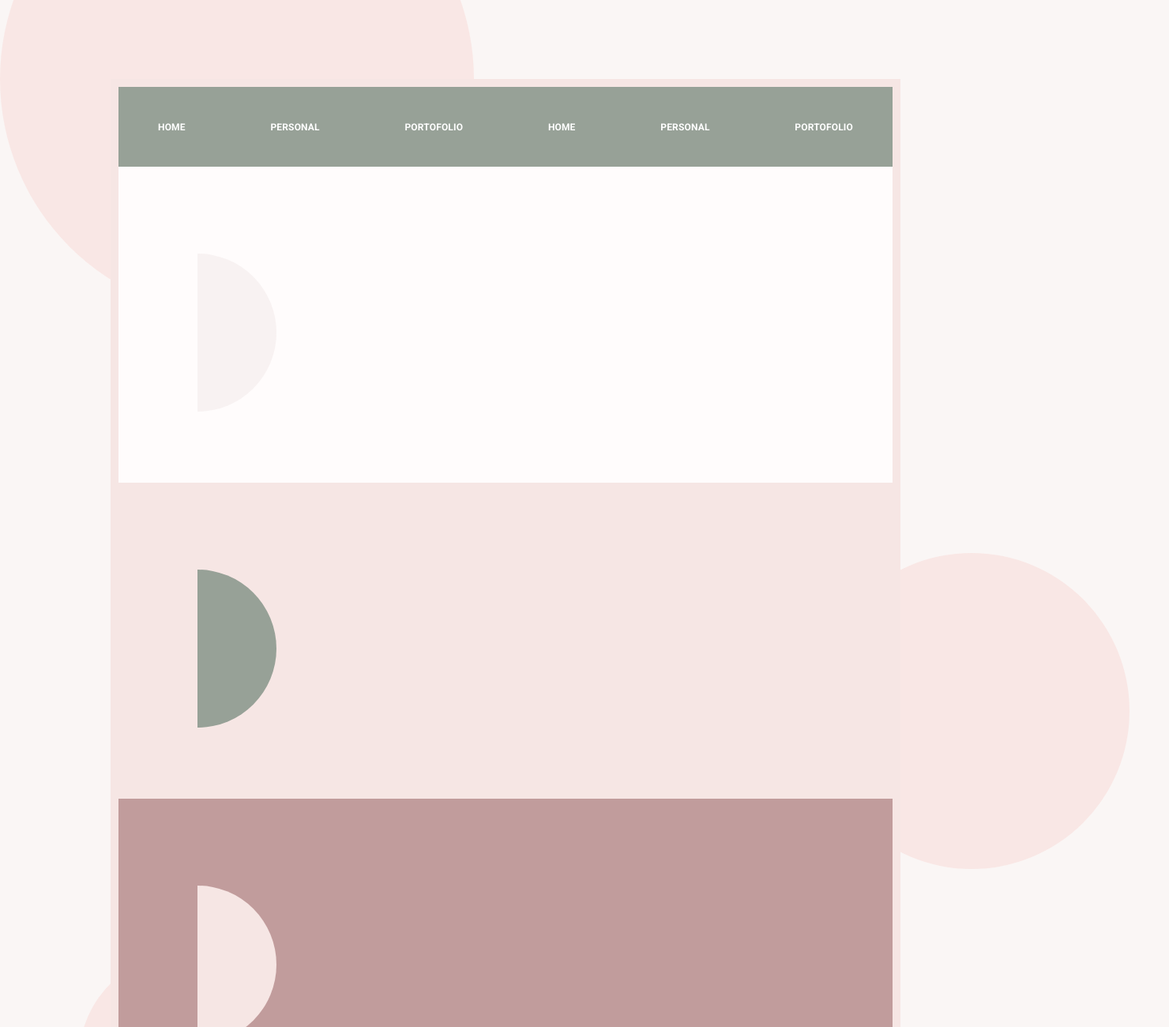
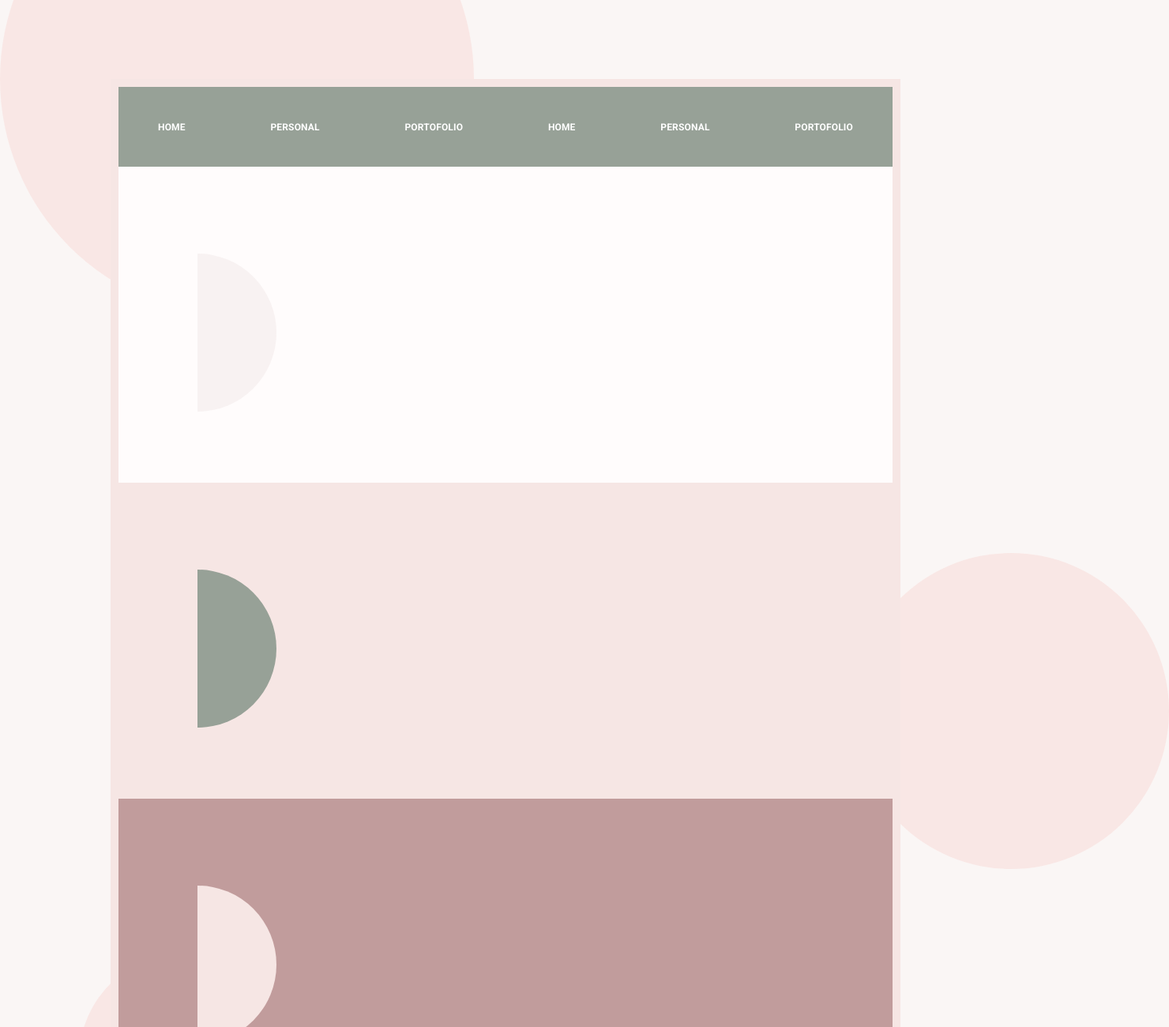
Before and after one commit to delia-cretu/andreea-design-2, a plain HTML site: page index.html in a window 1280 px wide. Shown: the top 1300 px of the page at 79% size, 1480 px wide, since content can reach past the window. Drawn offline with nearby package versions, Linux system fonts and the light colour scheme.

Commit message:
Update styles_index.css

```diff
--- a/css/styles_index.css
+++ b/css/styles_index.css
@@ -68,7 +68,7 @@ a {
 .second-pink-circle {
   height: 400px;
   width: 400px;
-  right: -150px;
+  right: -200px;
   top: 700px;
 }
 
```
